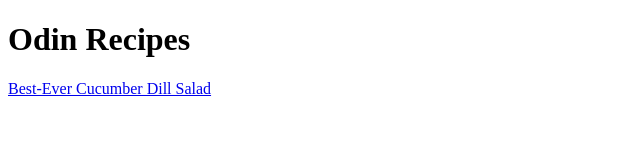
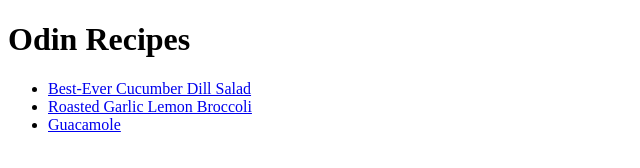
Before and after one commit to RJBornToWin/odin-recipes, a plain HTML site: page index.html in a window 1280 px wide. Shown: the whole page, without its empty margins (0-640 px from the left). Drawn offline with Linux system fonts and the light colour scheme.

Commit message:
Add links to recipes

```diff
--- a/index.html
+++ b/index.html
@@ -8,6 +8,10 @@
 </head>
 <body>
     <h1>Odin Recipes</h1>
-    <a href="./recipes/cucumber-dill-salad.html">Best-Ever Cucumber Dill Salad</a>
+    <ul>
+        <li><a href="./recipes/cucumber-dill-salad.html">Best-Ever Cucumber Dill Salad</a></li>
+        <li><a href="./recipes/broccoli.html">Roasted Garlic Lemon Broccoli</a></li>
+        <li><a href="./recipes/guacamole.html">Guacamole</a></li>
+    </ul>
 </body>
 </html>
```
